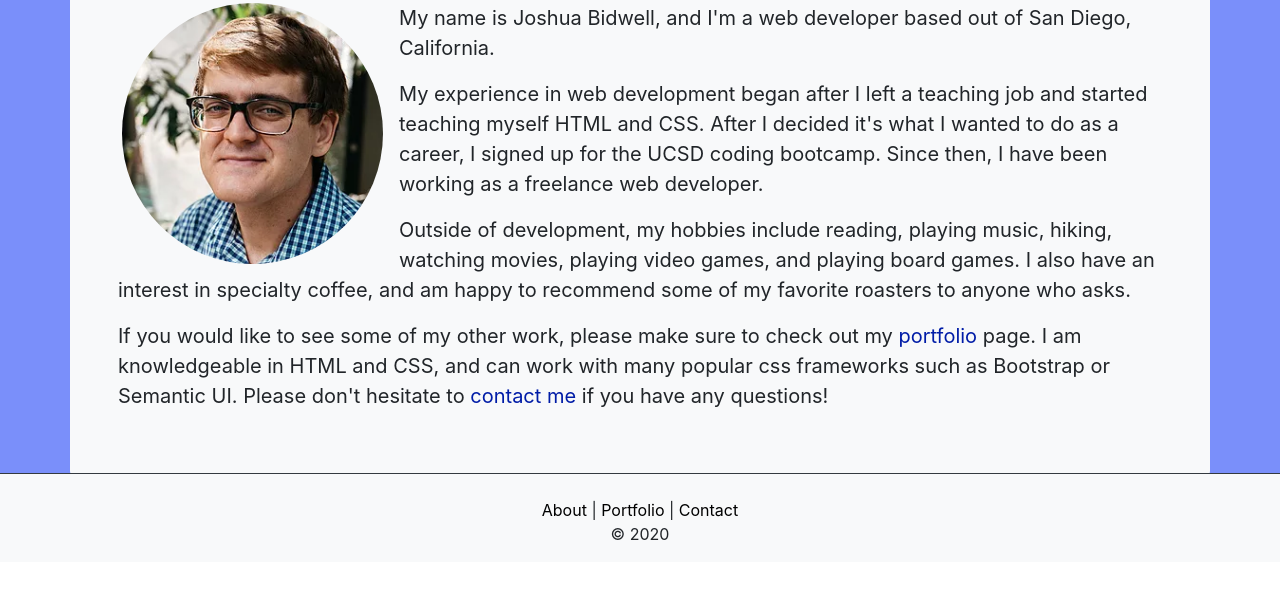
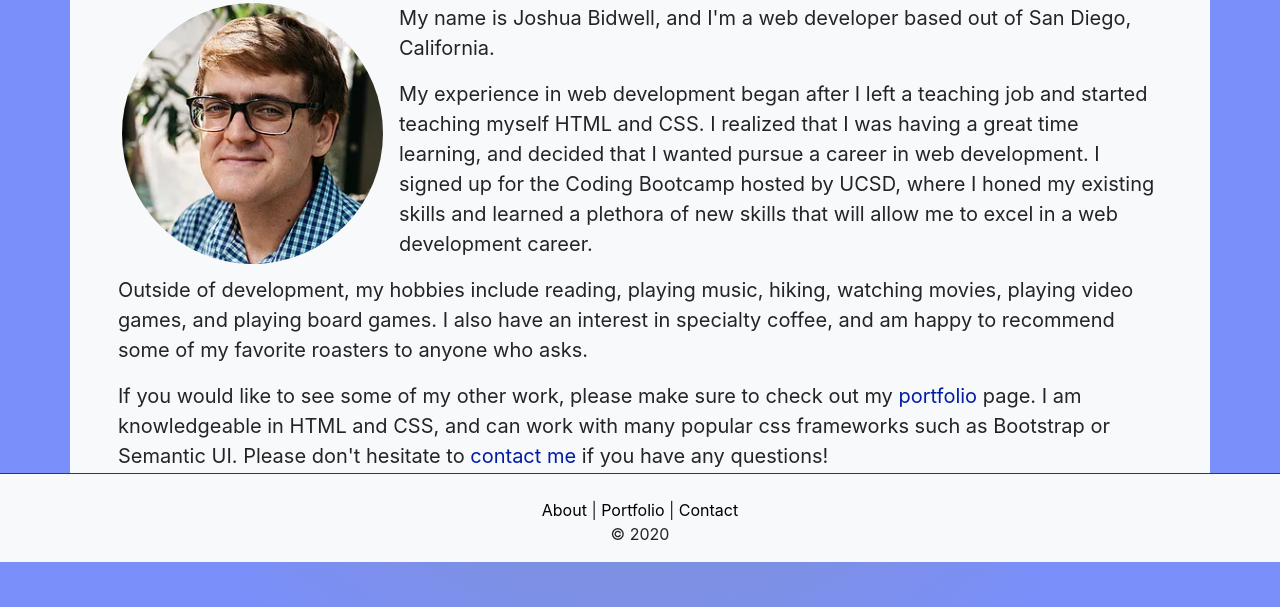
Before and after one commit to jjbidwell/jjbidwell.github.io, a plain HTML site: page index.html in a window 1280 px wide. Shown: the part 238-845 px from the top of the page. Before the commit the page ends 800 px from the top, so only its background shows below. Drawn offline with nearby package versions, Linux system fonts and the light colour scheme.

Commit message:
added to about me

```diff
--- a/index.html
+++ b/index.html
@@ -44,8 +44,8 @@
             <h1 class="border-bottom pt-3 pb-3">About Me</h1>
             <img src="./assets/images/profile.jpg" class="ml-1 mr-3 rounded-circle float-left w-25" alt="Me" >
             <p class="about-me">My name is Joshua Bidwell, and I'm a web developer based out of San Diego, California.</p>
-            <p class="about-me">My experience in web development began after I left a teaching job and started teaching myself HTML and CSS. After I decided it's what I wanted to do as a career, I signed up for the UCSD
-                                coding bootcamp. Since then, I have been working as a freelance web developer.</p>
+            <p class="about-me">My experience in web development began after I left a teaching job and started teaching myself HTML and CSS. I realized that I was having a great time learning, and decided that I wanted
+                                pursue a career in web development. I signed up for the Coding Bootcamp hosted by UCSD, where I honed my existing skills and learned a plethora of new skills that will allow me to excel in a web development career.</p>
             <p class="about-me">Outside of development, my hobbies include reading, playing music, hiking, watching movies, playing video games, and playing board games. I also have an interest in specialty coffee, and
                                 am happy to recommend some of my favorite roasters to anyone who asks. </p>
             <p class="about-me">If you would like to see some of my other work, please make sure to check out my <a class="bio-link" href="portfolio.html" target="_blank">portfolio</a> page. I am knowledgeable in HTML and CSS,
```
